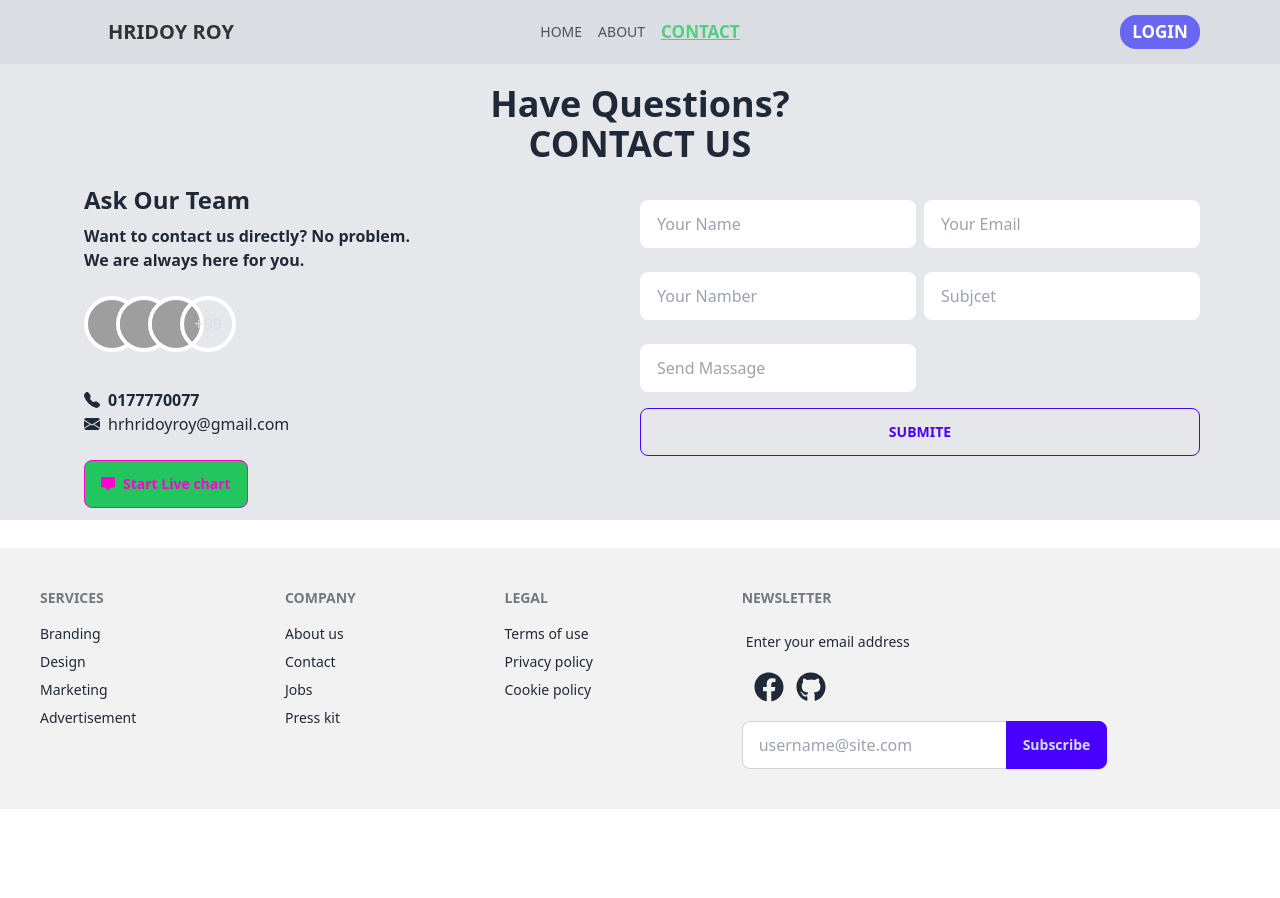
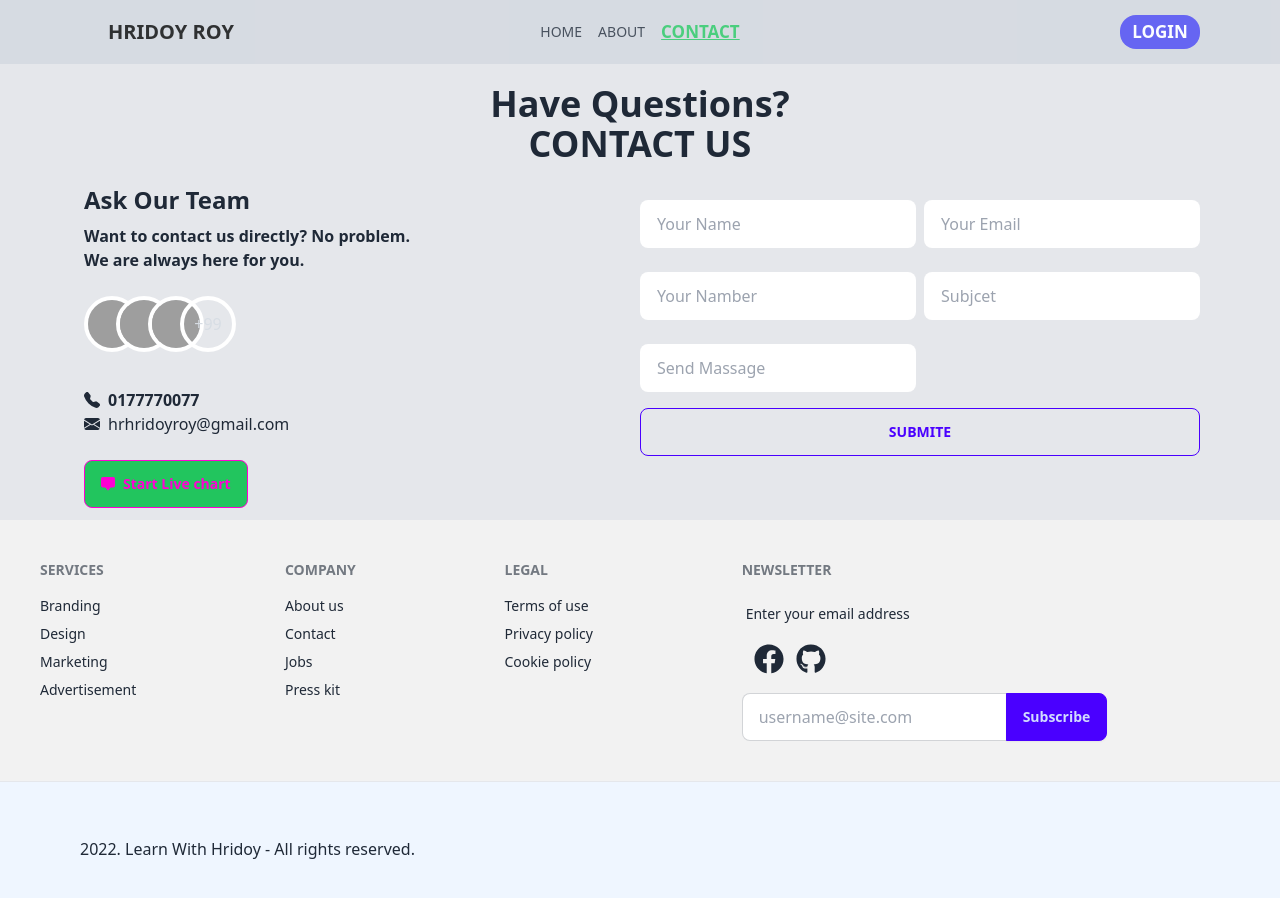
Before and after one commit to hridayroy19/my-portfolio, a React (Vite) app: page /contact in a window 1280 px wide. Shown: the top 898 px of the page. Before the commit the page ends 809 px from the top, so only its background shows below. Built offline with nearby package versions, Linux system fonts and the light colour scheme; no server answers; grey boxes are pictures that could not be loaded; some icons are missing.

Commit message:
add a copy right text

```diff
--- a/index.html
+++ b/index.html
@@ -8,7 +8,7 @@
     <title> My profile </title>
     <link rel="stylesheet" href="https://unpkg.com/aos@next/dist/aos.css" />
   </head>
-  <body>
+  <body class=" bg-blue-50">
     <div id="root"></div>
     <script type="module" src="/src/main.jsx"></script>
     <script src="https://unpkg.com/aos@next/dist/aos.js"></script>
--- a/src/Page/Contact.jsx
+++ b/src/Page/Contact.jsx
@@ -56,7 +56,7 @@ const templateParms = {
 
 
     return (
-        <div className="px-20 bg-gray-200 mb-7">
+        <div className="px-20 bg-gray-200">
             <h1 className=" lg:text-4xl font-bold text-center py-2 lg:py-5">Have Questions? <br />CONTACT US
             </h1>
         <div className=" grid md:grid-cols-2 grid-cols-1 ">
--- a/src/component/Footer/Footer.jsx
+++ b/src/component/Footer/Footer.jsx
@@ -45,7 +45,30 @@ const Footer = () => {
       </div>
     </fieldset>
   </form>
+
 </footer>
+    <hr />
+<div className="flex text-center lg:flex-row flex-col items-center py-5 justify-between px-20 ">
+ <div>
+ <p>2022. Learn With Hridoy - All rights reserved.</p>
+ </div>
+   <div>
+{/* hello https://i.ibb.co/SNGQdGq/nexus.png
+https://i.ibb.co/g7pH3Ds/bkash-1.png
+https://i.ibb.co/3dQY8M7/rocket.png
+https://i.ibb.co/g7pH3Ds/bkash-1.png */}
+<marquee  direction="left">
+
+<div className="flex  w-[400px]  mt-3 gap-2">
+<img src="https://i.ibb.co/g7pH3Ds/bkash-1.png" alt="" className=" w-[25%] h-[30%]" />
+<img src="https://i.ibb.co/3dQY8M7/rocket.png" alt="" className=" w-[25%] h-[30%] " />
+<img src="https://i.ibb.co/SNGQdGq/nexus.png" alt="" className=" w-[25%] h-[30%] "/>
+<img src="https://i.ibb.co/g7pH3Ds/bkash-1.png" alt="" className=" w-[25%] h-[30%] " />
+<img src="https://i.ibb.co/3dQY8M7/rocket.png" alt="" className=" w-[25%] h-[30%] "/>
+</div>
+</marquee>
+   </div>
+  </div>
         </>
     );
 };
--- a/src/component/Skaill/Skaill.jsx
+++ b/src/component/Skaill/Skaill.jsx
@@ -2,7 +2,7 @@
 const Skaill = () => {
     return (
         <div className=" py-8">
-          <h2 className="text-3xl font-bold  mb-5 uppercase mt-6 text-green-500"> My Skell</h2>
+          <h2 className="text-3xl font-bold  mb-9 uppercase mt-6 text-green-500"> My Skell</h2>
           <div className="grid lg:grid-cols-4 gap-4 md:grid-cols-2 grid-cols-1">
             {/* fast */}
 <div  data-aos="fade-right">
```
